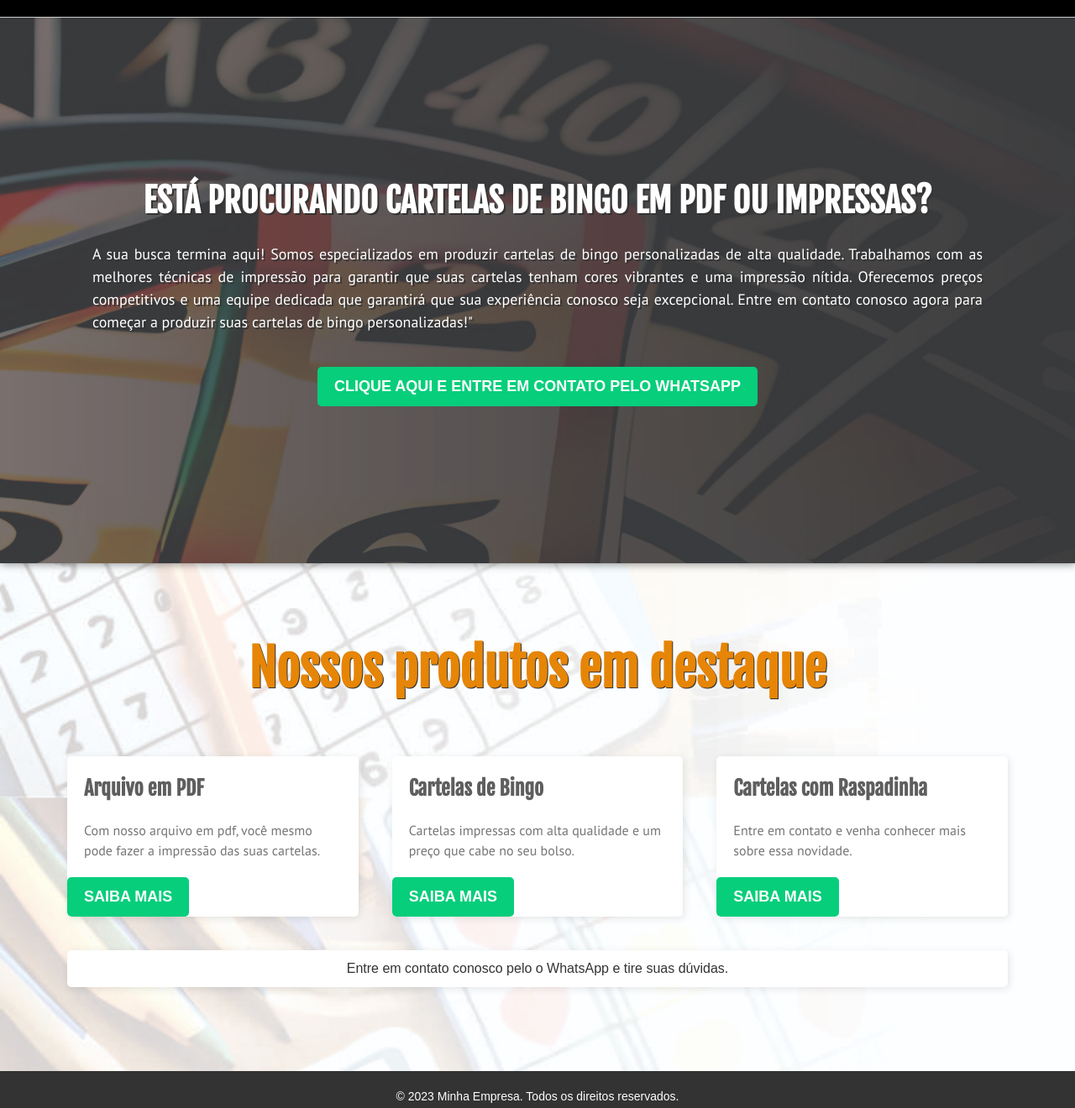
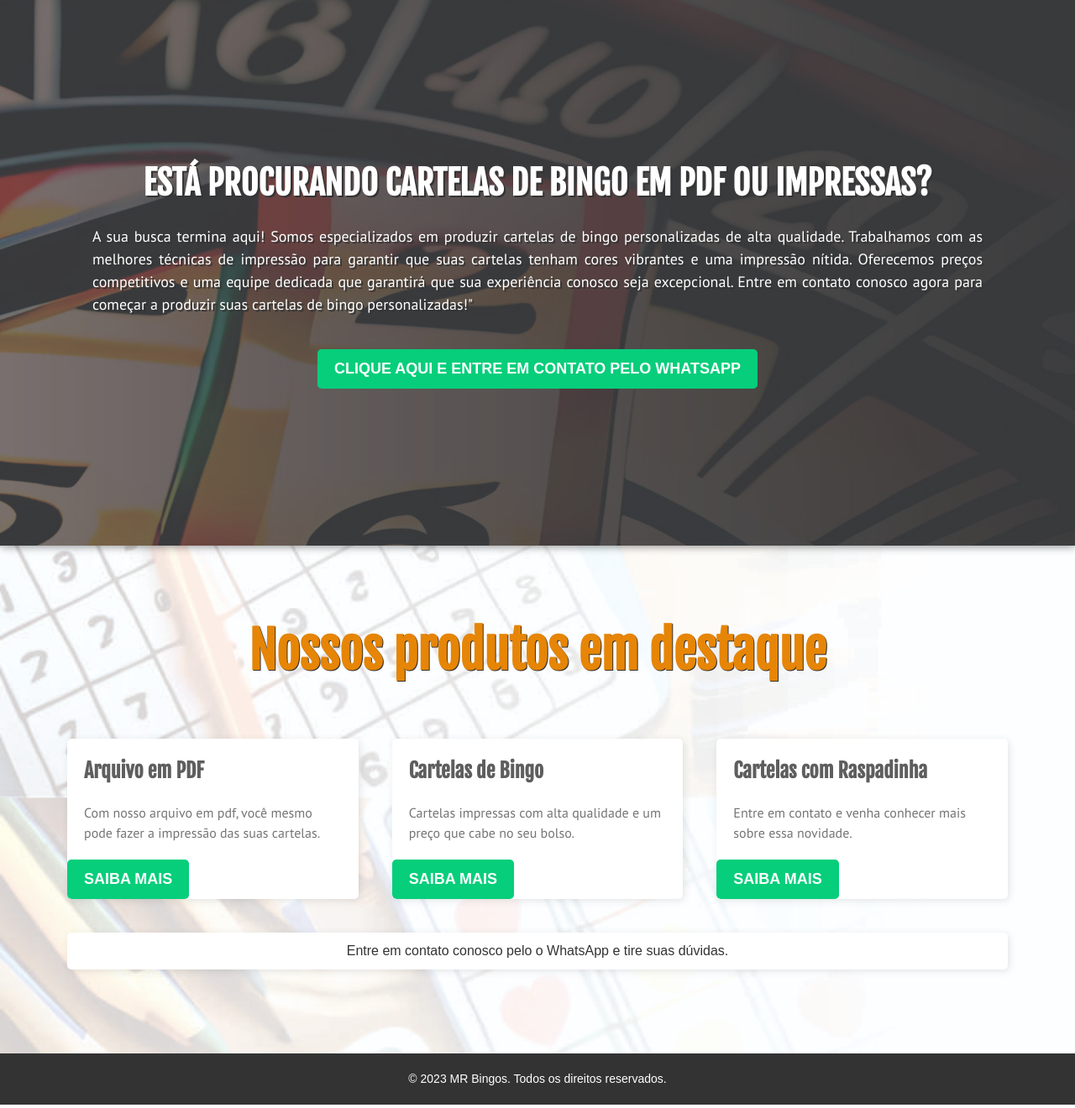
Before and after one commit to mrbingos/cartelas, a plain HTML site: page index.html in a window 1280 px wide. Shown: the whole page at 84% size. Drawn offline with Linux system fonts and the light colour scheme; a web font is replaced by a local one.

Commit message:
Update index.html

```diff
--- a/index.html
+++ b/index.html
@@ -16,8 +16,6 @@
 
 </head>
 <body>
-	<header>
-	</header>
 
 	<main>
 		<section id="banner">
@@ -73,7 +71,7 @@
 
     <footer>
         <div class="container">
-            <p>&copy; 2023 Minha Empresa. Todos os direitos reservados.</p>
+            <p>&copy; 2023 MR Bingos. Todos os direitos reservados.</p>
         </div>
     </footer>
 
```
